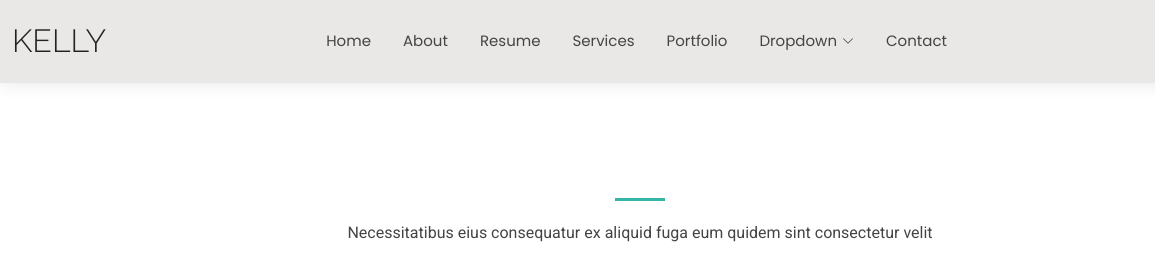
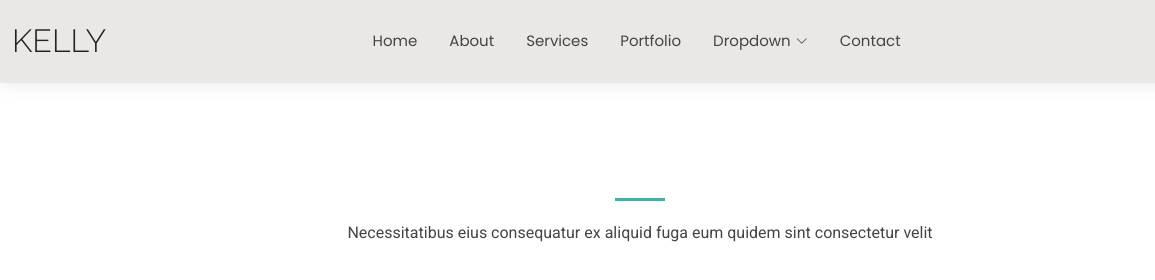
Before and after one commit to susitha-arulmozhi/Susitha-Data-analyst-Portfolio, a plain HTML site: page starter-page.html in a window 1280 px wide. Shown: the top 280 px of the page, 0-1155 px from the left. Drawn offline with Linux system fonts and the light colour scheme.

Commit message:
starter-page.html

```diff
--- a/starter-page.html
+++ b/starter-page.html
@@ -51,7 +51,7 @@
         <ul>
           <li><a href="index.html">Home</a></li>
           <li><a href="about.html">About</a></li>
-          <li><a href="resume.html">Resume</a></li>
+          <!-- <li><a href="resume.html">Resume</a></li> -->
           <li><a href="services.html">Services</a></li>
           <li><a href="portfolio.html">Portfolio</a></li>
           <li class="dropdown"><a href="#"><span>Dropdown</span> <i class="bi bi-chevron-down toggle-dropdown"></i></a>
```
